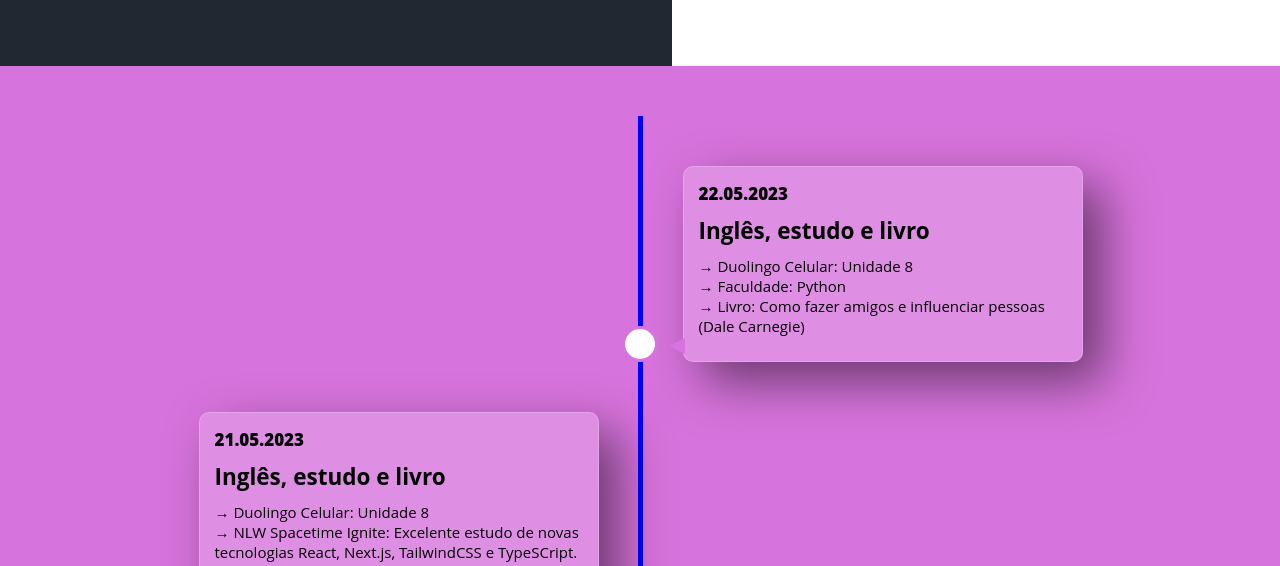
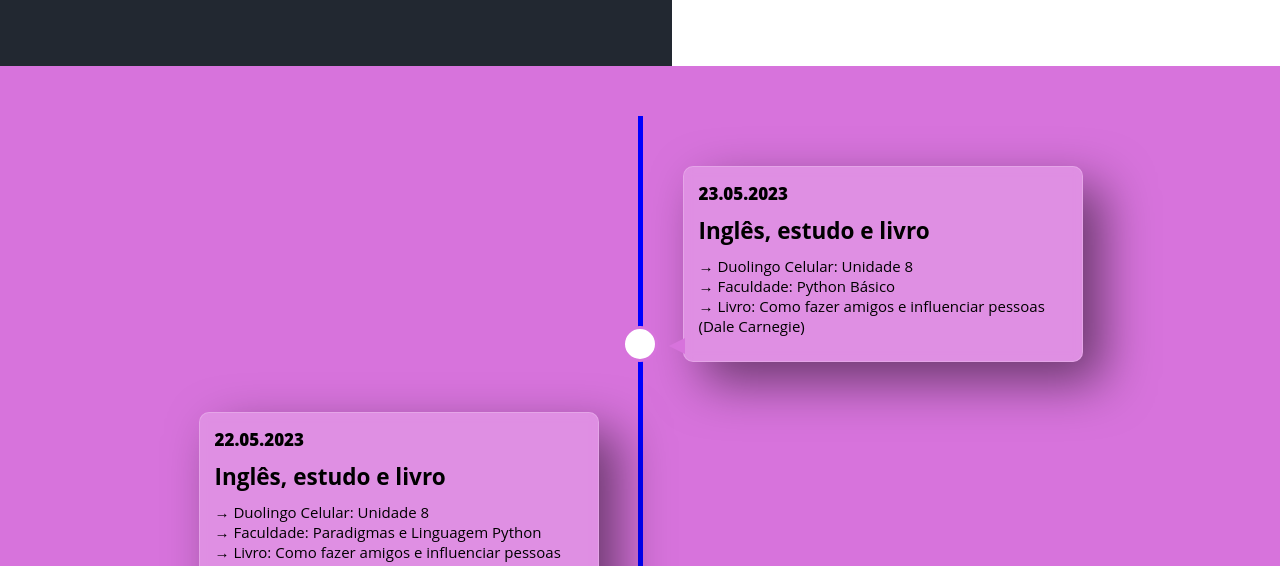
Before and after one commit to BrunnoML/mytimeline, a plain HTML site: page index.html in a window 1280 px wide. Shown: the part 234-800 px from the top of the page. Drawn offline with nearby package versions, Linux system fonts and the light colour scheme.

Commit message:
add day 23.05.2023

```diff
--- a/index.html
+++ b/index.html
@@ -53,12 +53,26 @@
         <ul>
           <li>
             <div>
+              <time>23.05.2023</time>
+              <h2>Inglês, estudo e livro</h2>
+              <dl>
+                <dd>&rarr; Duolingo Celular: Unidade 8</dd>
+
+                <dd>&rarr; Faculdade: Python Básico</dd>
+                <dd>
+                  &rarr; Livro: Como fazer amigos e influenciar pessoas (Dale Carnegie)
+                </dd>
+              </dl>
+            </div>
+          </li>
+          <li>
+            <div>
               <time>22.05.2023</time>
               <h2>Inglês, estudo e livro</h2>
               <dl>
                 <dd>&rarr; Duolingo Celular: Unidade 8</dd>
 
-                <dd>&rarr; Faculdade: Python</dd>
+                <dd>&rarr; Faculdade: Paradigmas e Linguagem Python</dd>
                 <dd>
                   &rarr; Livro: Como fazer amigos e influenciar pessoas (Dale Carnegie)
                 </dd>
```
